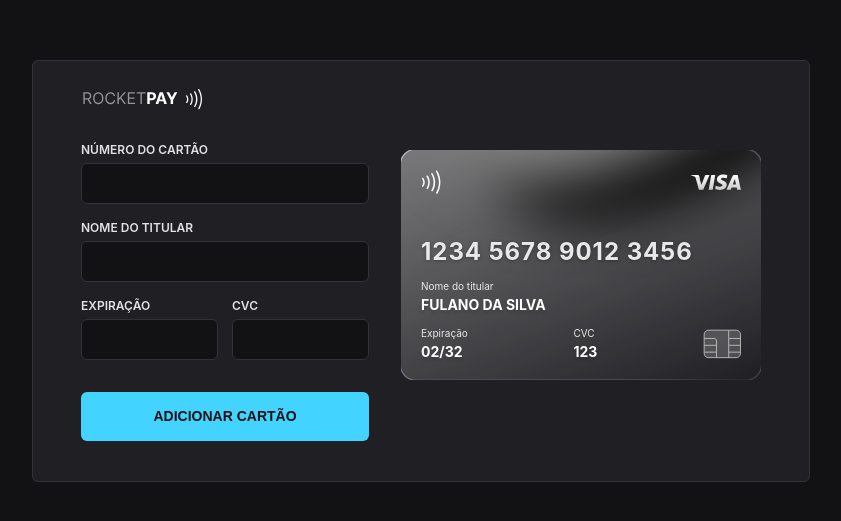
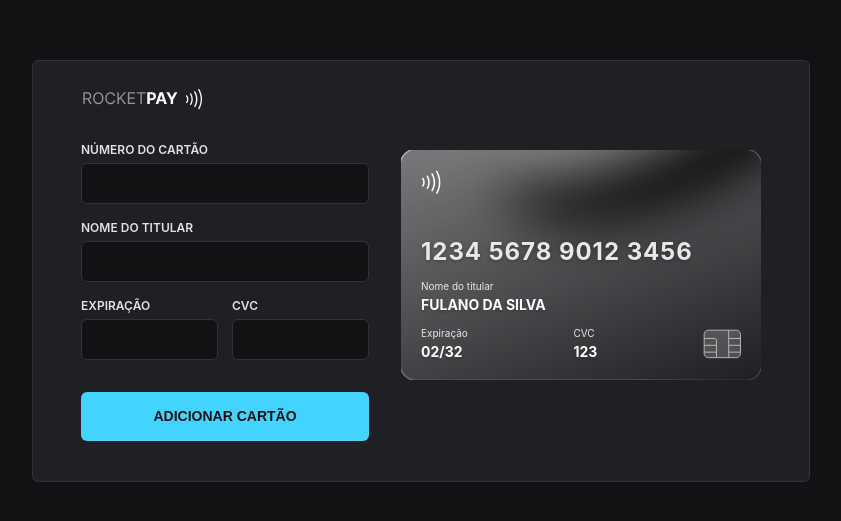
Before and after one commit to skay1994/test-githubpages, a Vue app: page / in a window 1280 px wide. Shown: the part 129-650 px from the top of the page, without its empty margins (219-1060 px from the left). Built offline with nearby package versions, Linux system fonts and the light colour scheme.

Commit message:
Updated Card.vue

```diff
--- a/src/components/Card.vue
+++ b/src/components/Card.vue
@@ -1,24 +1,23 @@
-<script setup lang="ts"></script>
 <template>
   <section class="cc">
     <div class="cc-bg">
       <svg
-        width="360"
+        fill="none"
         height="230"
         viewBox="0 0 360 230"
-        fill="none"
+        width="360"
         xmlns="http://www.w3.org/2000/svg"
       >
         <mask
           id="mask0_3_2547"
+          height="230"
+          maskUnits="userSpaceOnUse"
           style="mask-type: alpha"
-          maskUnits="userSpaceOnUse"
+          width="360"
           x="0"
           y="0"
-          width="360"
-          height="230"
         >
-          <rect width="360" height="230" rx="15.4011" fill="#16084C" />
+          <rect fill="#16084C" height="230" rx="15.4011" width="360" />
         </mask>
         <g mask="url(#mask0_3_2547)">
           <g filter="url(#filter0_f_3_2547)">
@@ -37,44 +36,44 @@
         <defs>
           <filter
             id="filter0_f_3_2547"
+            color-interpolation-filters="sRGB"
+            filterUnits="userSpaceOnUse"
+            height="351.306"
+            width="468.777"
             x="43.2629"
             y="-225.286"
-            width="468.777"
-            height="351.306"
-            filterUnits="userSpaceOnUse"
-            color-interpolation-filters="sRGB"
           >
             <feFlood flood-opacity="0" result="BackgroundImageFix" />
             <feBlend
-              mode="normal"
               in="SourceGraphic"
               in2="BackgroundImageFix"
+              mode="normal"
               result="shape"
             />
             <feGaussianBlur
+              result="effect1_foregroundBlur_3_2547"
               stdDeviation="27.9144"
-              result="effect1_foregroundBlur_3_2547"
             />
           </filter>
           <filter
             id="filter1_f_3_2547"
+            color-interpolation-filters="sRGB"
+            filterUnits="userSpaceOnUse"
+            height="351.306"
+            width="468.777"
             x="-9.12087"
             y="-259.536"
-            width="468.777"
-            height="351.306"
-            filterUnits="userSpaceOnUse"
-            color-interpolation-filters="sRGB"
           >
             <feFlood flood-opacity="0" result="BackgroundImageFix" />
             <feBlend
-              mode="normal"
               in="SourceGraphic"
               in2="BackgroundImageFix"
+              mode="normal"
               result="shape"
             />
             <feGaussianBlur
+              result="effect1_foregroundBlur_3_2547"
               stdDeviation="27.9144"
-              result="effect1_foregroundBlur_3_2547"
             />
           </filter>
         </defs>
@@ -82,41 +81,72 @@
     </div>
 
     <div class="cc-logo">
-      <span
-        ><img src="src/assets/svgs/cc-icon.svg" alt="ícone padrão de cartão"
-      /></span>
-      <span
-        ><img
-          src="src/assets/svgs/cc-visa.svg"
+      <span>
+        <img alt="ícone padrão de cartão" src="src/assets/svgs/cc-icon.svg" />
+      </span>
+      <span>
+        <img
+          :src="`src/assets/svgs/cc-${type}.svg`"
           alt="ícone do cartão de crédito selecionado"
-      /></span>
+        />
+      </span>
     </div>
 
     <div class="cc-info">
-      <div class="cc-number">1234 5678 9012 3456</div>
+      <div class="cc-number" v-text="cardNumber" />
 
       <div class="cc-holder">
         <div class="label">Nome do titular</div>
-        <div class="value">FULANO DA SILVA</div>
+        <div class="value" v-text="cardHolder" />
       </div>
 
       <div class="cc-extra">
         <div class="cc-expiration">
           <div class="label">Expiração</div>
-          <div class="value">02/32</div>
+          <div class="value" v-text="expirationDate" />
         </div>
         <div class="cc-security">
           <div class="label">CVC</div>
-          <div class="value">123</div>
+          <div class="value" v-text="securityCode" />
         </div>
         <img
+          alt="ícone de chip de cartão de crédito"
           src="src/assets/svgs/cc-chip.svg"
-          alt="ícone de chip de cartão de crédito"
         />
       </div>
     </div>
   </section>
 </template>
+<script lang="ts">
+const types = ["default", "visa", "mastercard"];
+
+export default {
+  props: {
+    type: {
+      type: String,
+      default: "default",
+      validator: (type: string) => types.includes(type.toLowerCase()),
+    },
+    cardNumber: {
+      type: String,
+      default: "1234 5678 9012 3456",
+    },
+    cardHolder: {
+      type: String,
+      default: "FULANO DA SILVA",
+    },
+    expirationDate: {
+      type: String,
+      default: "02/32",
+    },
+    securityCode: {
+      type: String,
+      default: "123",
+    },
+  },
+};
+</script>
+
 <style scoped>
 /* CC */
 .cc {
```
